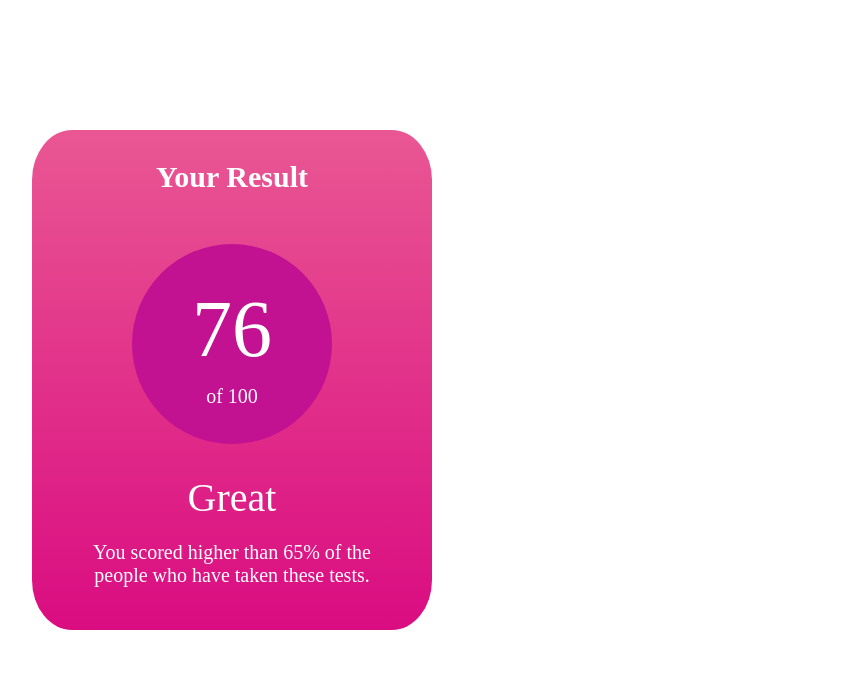
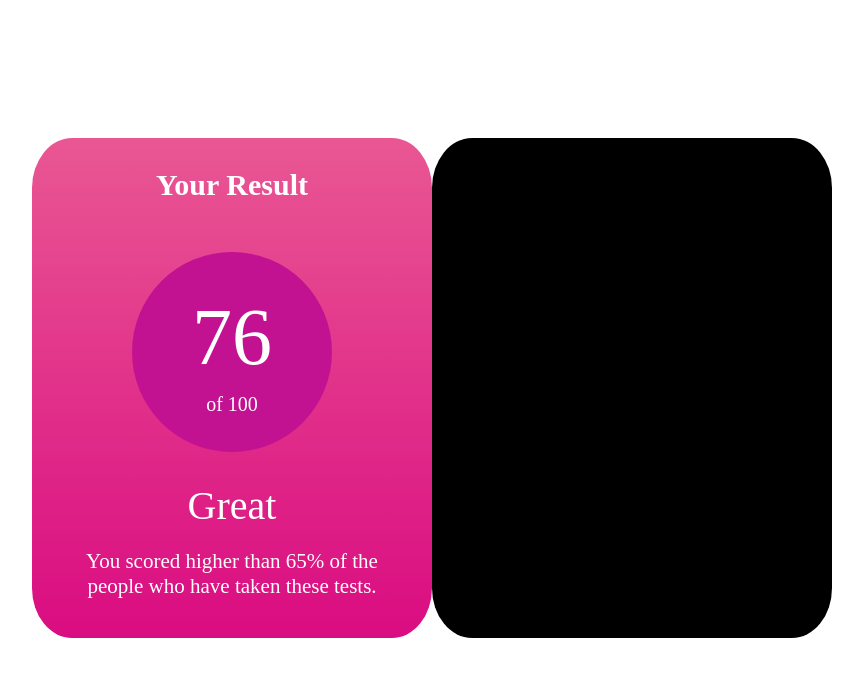
Before and after one commit to inductive-anks1/results-summary-component-main, a plain HTML site: page index.html in a window 1280 px wide. Shown: the whole page, without its empty margins (376-1239 px from the left). Drawn offline with Linux system fonts and the light colour scheme.

Commit message:
summary box added without content.

```diff
--- a/index.html
+++ b/index.html
@@ -23,5 +23,8 @@
       You scored higher than 65% of the people who have taken these tests.
     </div>
   </div>
+  <div class="summary-box">
+
+  </div>
 </body>
 </html>
--- a/style.css
+++ b/style.css
@@ -49,9 +49,26 @@ h1{
 }
 
 .result-stats{
-    font-size: 20px;
+    font-size: 21px;
     text-align: center;
     margin-top: 20px;
     padding-left: 50px;
     padding-right: 50px;
 }
+
+
+.summary-box{
+   width: 400px;
+   height: 500px;
+   background-color: black;
+   border-radius: 10%;
+   margin-top: 130px;
+   color: #ffffff;
+   font-size: 8px;
+   display: flex;
+   flex-direction: column;
+}
+
+body{
+    display: flex;
+}
```
